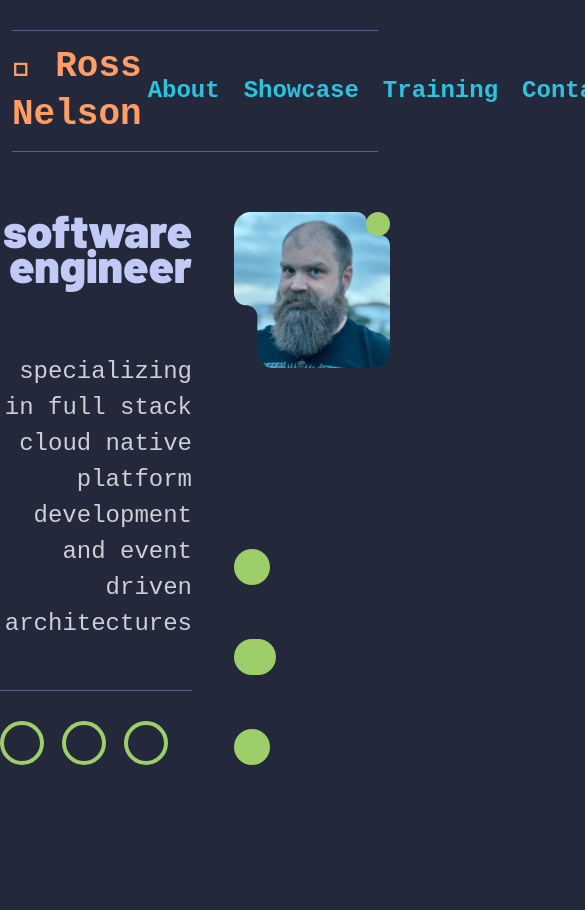
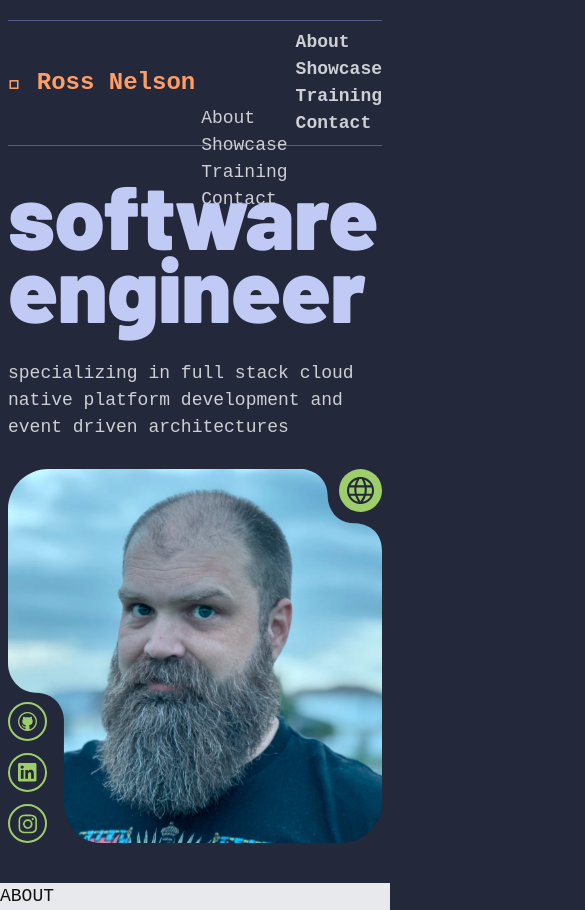
Before and after one commit to rossnelson/portfolio, a Next.js app: page /portfolio/ in a window 390 px wide. Shown: the top 910 px of the page, 585 px wide, since content can reach past the window. Before the commit the page ends 844 px from the top, so only its background shows below. Built offline with nearby package versions, Linux system fonts and the light colour scheme; a small style sheet from the web is missing.

Commit message:
feat: add nav menu and mobile hero styles

```diff
--- a/src/app/globals.scss
+++ b/src/app/globals.scss
@@ -4,10 +4,11 @@
 
 @import url('https://mshaugh.github.io/nerdfont-webfonts/build/inconsolatalgc.css');
 
-html {
-  font-size: 24px;
+body {
+  font-size: 18px;
+  font-family: Inconsolata LGC Nerd Font, monospace;
+
+  @media (min-width: 640px) {
+    font-size: 24px;
+  }
 }
-
-body {
-  font-family: Inconsolata LGC Nerd Font, monospace;
-}
--- a/src/app/page.tsx
+++ b/src/app/page.tsx
@@ -1,3 +1,4 @@
+import { About } from "~/components/about";
 import { Hero } from "~/components/hero";
 
 export default function Home() {
@@ -15,5 +16,10 @@ export default function Home() {
   // Contact
   // Footer
 
-  return <Hero />;
+  return (
+    <>
+      <Hero />
+      <About />
+    </>
+  );
 }
--- /dev/null
+++ b/src/components/about.tsx
@@ -0,0 +1,10 @@
+export function About() {
+  return (
+    <div
+      data-theme="tokyonight-light"
+      className="transition-all duration-500 ease-in-out"
+    >
+      ABOUT
+    </div>
+  );
+}
--- a/src/components/header.tsx
+++ b/src/components/header.tsx
@@ -1,4 +1,4 @@
-import Link from "next/link";
+import { NavMenu } from "~/lib/nav-menu";
 
 export function Header() {
   return (
@@ -11,23 +11,7 @@ export function Header() {
         </div>
 
         <div className="flex-none">
-          <ul className="font-bold text-[#2CC3DF] px-1 flex gap-4 items-center">
-            <li>
-              <Link href="#about">About</Link>
-            </li>
-
-            <li>
-              <Link href="#showcase">Showcase</Link>
-            </li>
-
-            <li>
-              <Link href="#training">Training</Link>
-            </li>
-
-            <li>
-              <Link href="#contact">Contact</Link>
-            </li>
-          </ul>
+          <NavMenu />
         </div>
       </div>
     </header>
--- a/src/components/hero.tsx
+++ b/src/components/hero.tsx
@@ -1,9 +1,6 @@
 import { Barlow } from "next/font/google";
 import hero from "~/../public/hero.svg";
 import globe from "~/../public/globe.svg";
-import branch from "~/../public/branch.svg";
-import brackets from "~/../public/brackets.svg";
-import db from "~/../public/db.svg";
 import github from "~/../public/github.svg";
 import linkedin from "~/../public/linked.svg";
 import insta from "~/../public/insta.svg";
@@ -15,109 +12,153 @@ const barlow = Barlow({ weight: "900", subsets: ["latin"] });
 
 export function Hero() {
   return (
-    <div className="container grid grid-cols-[1fr_40vw] gap-7 m-auto mt-10 transition-all">
-      <div className="text-right">
+    <div
+      className="
+      container transition-all
+      grid gap-7
+      grid-cols-1
+      md:grid-cols-[1fr_40%]
+      m-auto mt-10 mb-10
+      px-2 md:px-0
+      "
+    >
+      <Title />
+      <Subtitle />
+      <Social />
+
+      <HeroImage />
+    </div>
+  );
+}
+
+function Title() {
+  return (
+    <div className="md:text-right">
       <TextFit
-          className={`hero-title text-[12vw] leading-[75%] text-[#C0CAF5] ${barlow.className}`}
+        className={`hero-title text-[12vw] leading-[120%] md:leading-[85%] text-[#C0CAF5] ${barlow.className}`}
       >
         software
         <br />
         engineer
       </TextFit>
+    </div>
+  );
+}
 
-        <div className="hero-subtitle mt-12">
+function Subtitle() {
+  return (
+    <div
+      className="
+      md:border md:border-accent md:border-l-0 md:border-r-0 md:border-b-0
+      md:text-right md:col-start-1 md:row-start-2
+      sm:text-lg md:text-xl lg:text-2xl
+      hero-subtitle
+      mt-0 md:mt-12
+      md:pt-12
+      "
+    >
       specializing in full stack cloud native platform development and event
       driven architectures
     </div>
+  );
+}
 
-        <div className="border border-l-0 border-r-0 border-b-0 border-t-accent mt-8 pt-5 flex gap-3">
-          <div className="w-[5vw] h-[5vw] border-4 border-[#9ece6a] rounded-full flex items-center content-center p-3">
-            <Link target="_blank" href="https://github.com/rossnelson">
-              <Image
-                src={github}
-                alt="github"
-                layout="responsive"
-                width={555}
-                height={555}
-              />
+type SocialItemProps = {
+  href: string;
+  src: string;
+  alt: string;
+};
+
+function SocialItem({ href, src, alt }: SocialItemProps) {
+  return (
+    <div
+      className="
+      w-[10vw] h-[10vw] md:w-[3.5vw] md:h-[3.5vw] xl:w-[4vw] xl:h-[4vw]
+      border-2 border-[#9ece6a] rounded-full
+      flex items-center justify-center box-border
+      p-2
+      "
+    >
+      <Link target="_blank" href={href}>
+        <Image src={src} alt={alt} layout="responsive" width={0} height={0} />
       </Link>
     </div>
+  );
+}
 
-          <div className="w-[5vw] h-[5vw] border-4 border-[#9ece6a] rounded-full flex items-center content-center p-3">
-            <Link
-              target="_blank"
-              href="https://linkedin.com/in/ross-philip-nelson"
+function Social() {
+  const content = [
+    {
+      href: "https://github.com/rossnelson",
+      src: github,
+      alt: "github",
+    },
+    {
+      href: "https://linkedin.com/in/ross-philip-nelson",
+      src: linkedin,
+      alt: "linkedin",
+    },
+    {
+      href: "https://instagram.com/rossnelson",
+      src: insta,
+      alt: "instagram",
+    },
+  ];
+
+  return (
+    <div
+      className="
+      z-10 absolute md:relative
+      self-end
+      grid grid-flow-row gap-3
+      row-start-3 col-start-1
+      md:row-start-1 md:col-start-2
+      md:row-end-3
+      mt-0 pt-5 md:pt-0
+      "
     >
-              <Image
-                src={linkedin}
-                alt="linkedin"
-                layout="responsive"
-                width={555}
-                height={555}
-              />
-            </Link>
+      {content.map((item, index) => (
+        <SocialItem key={index} {...item} />
+      ))}
     </div>
+  );
+}
 
-          <div className="w-[5vw] h-[5vw] border-4 border-[#9ece6a] rounded-full flex items-center content-center p-3">
-            <Link target="_blank" href="https://instagram.com/simiancreative">
-              <Image
-                src={insta}
-                alt="instagram"
-                layout="responsive"
-                width={555}
-                height={555}
-              />
-            </Link>
-          </div>
-        </div>
-      </div>
-
-      <div className="relative pb-5 box-border">
+function HeroImage() {
+  return (
+    <div
+      className="
+      box-border
+      row-start-3 col-start-1
+      md:row-start-1 md:col-start-2
+      md:row-end-3
+      "
+    >
+      <div className="relative">
         <Image
           src={hero}
           alt="Hero image"
           layout="responsive"
-          width={555}
-          height={555}
+          width={0}
+          height={0}
         />
 
-        <div className="absolute w-[5vw] h-[5vw] bg-[#9ece6a] rounded-full top-0 right-0 left-auto flex items-center content-center p-2">
+        <div
+          className="
+          w-[11vw] h-[11vw] md:w-[5vw] md:h-[5vw] xl:w-[4vw] xl:h-[4vw]
+          flex items-center content-center
+          bg-[#9ece6a] rounded-full
+          p-2
+          absolute
+          top-0 right-0 left-auto
+          "
+        >
           <Image
             src={globe}
             alt="globe"
             layout="responsive"
-            width={555}
-            height={555}
-          />
-        </div>
-
-        <div className="absolute w-[5vw] h-[5vw] bg-[#9ece6a] rounded-full left-0 top-auto bottom-[7.5rem] p-3">
-          <Image
-            src={brackets}
-            alt="brackets"
-            layout="responsive"
-            width={555}
-            height={555}
-          />
-        </div>
-
-        <div className="absolute w-[5vw] h-[5vw] bg-[#9ece6a] rounded-full left-0 top-auto bottom-[3.75rem] pl-4 p-3 flex items-center content-center">
-          <Image
-            src={branch}
-            alt="branch"
-            layout="responsive"
-            width={555}
-            height={555}
-          />
-        </div>
-
-        <div className="absolute w-[5vw] h-[5vw] bg-[#9ece6a] rounded-full left-0 top-auto bottom-0 p-3 flex items-center content-center">
-          <Image
-            src={db}
-            alt="database"
-            layout="responsive"
-            width={555}
-            height={555}
+            width={0}
+            height={0}
           />
         </div>
       </div>
--- /dev/null
+++ b/src/lib/nav-menu.tsx
@@ -0,0 +1,106 @@
+"use client";
+
+import Link from "next/link";
+import { createContext, useContext, useState } from "react";
+
+// Context
+
+type ContextType = {
+  active: boolean;
+  toggleActive: () => void;
+  setInActive?: () => void;
+};
+
+const Context = createContext({} as ContextType);
+
+function MenuProvider({ children }: { children: React.ReactNode }) {
+  const [active, setActive] = useState(false);
+  const toggleActive = () => setActive(!active);
+  const setInActive = () => setActive(false);
+
+  const value = { active, toggleActive, setInActive };
+
+  return <Context.Provider value={value}>{children}</Context.Provider>;
+}
+
+// MenuItems
+
+type MenuItemsProps = {
+  className?: string;
+};
+
+function MenuItems({ className }: MenuItemsProps) {
+  const { setInActive } = useContext(Context);
+  return (
+    <ul className={className}>
+      <li>
+        <Link onClick={setInActive} href="#about">
+          About
+        </Link>
+      </li>
+
+      <li>
+        <Link onClick={setInActive} href="#showcase">
+          Showcase
+        </Link>
+      </li>
+
+      <li>
+        <Link onClick={setInActive} href="#training">
+          Training
+        </Link>
+      </li>
+
+      <li>
+        <Link onClick={setInActive} href="#contact">
+          Contact
+        </Link>
+      </li>
+    </ul>
+  );
+}
+
+// Menu
+
+function Menu() {
+  const { active, toggleActive } = useContext(Context);
+
+  return (
+    <>
+      <div className="relative">
+        <button
+          className="btn btn-square btn-ghost md:hidden"
+          onClick={toggleActive}
+        >
+          <svg
+            xmlns="http://www.w3.org/2000/svg"
+            fill="none"
+            viewBox="0 0 24 24"
+            className="inline-block h-5 w-5 stroke-current"
+          >
+            <path
+              strokeLinecap="round"
+              strokeLinejoin="round"
+              strokeWidth="2"
+              d="M4 6h16M4 12h16M4 18h16"
+            ></path>
+          </svg>
+        </button>
+
+        <MenuItems
+          className={`${!active && "hidden"} absolute menu bg-base-200 right-0 rounded-xl p-2 md:hidden`}
+        />
+      </div>
+
+      <MenuItems className="hidden font-bold text-[#2CC3DF] px-1 md:flex gap-4 items-center" />
+    </>
+  );
+}
+
+export function NavMenu() {
+  return (
+    <MenuProvider>
+      <Menu />
+    </MenuProvider>
+  );
+}
--- a/tailwind.config.ts
+++ b/tailwind.config.ts
@@ -10,6 +10,21 @@ export default {
   ],
   daisyui: {
     themes: [
+      {
+        "tokyonight-light": {
+          primary: "#2e7de9",
+          secondary: "#9854f1",
+          accent: "#0078a9",
+          neutral: "#e1e2e7",
+          "base-100": "#e7e9ec",
+          "base-200": "#d8dee9",
+          "base-300": "#ccd6e0",
+          info: "#0db9d7",
+          success: "#10b981",
+          warning: "#e0af68",
+          error: "#f7768e",
+        },
+      },
       {
         "tokyonight-storm": {
           primary: "#7aa2f7",
```
Lines whose indentation alone changed are shown as unchanged.
